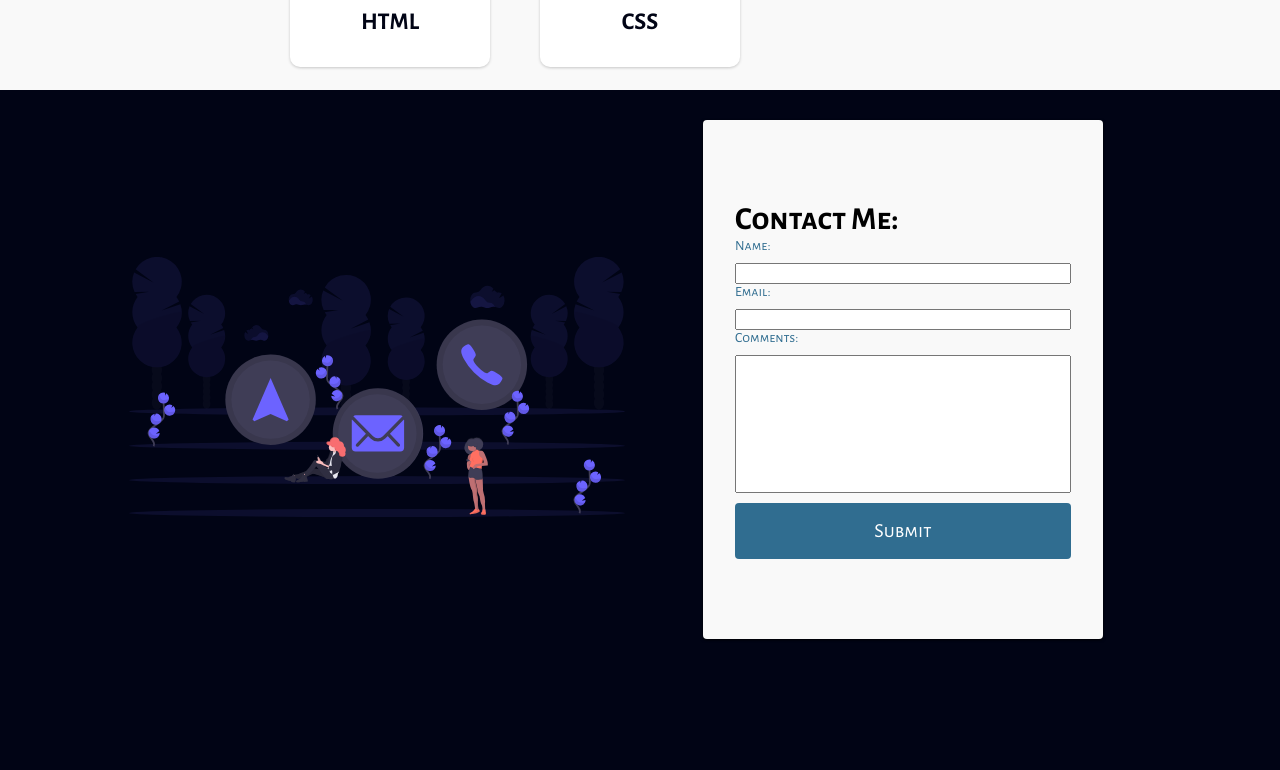
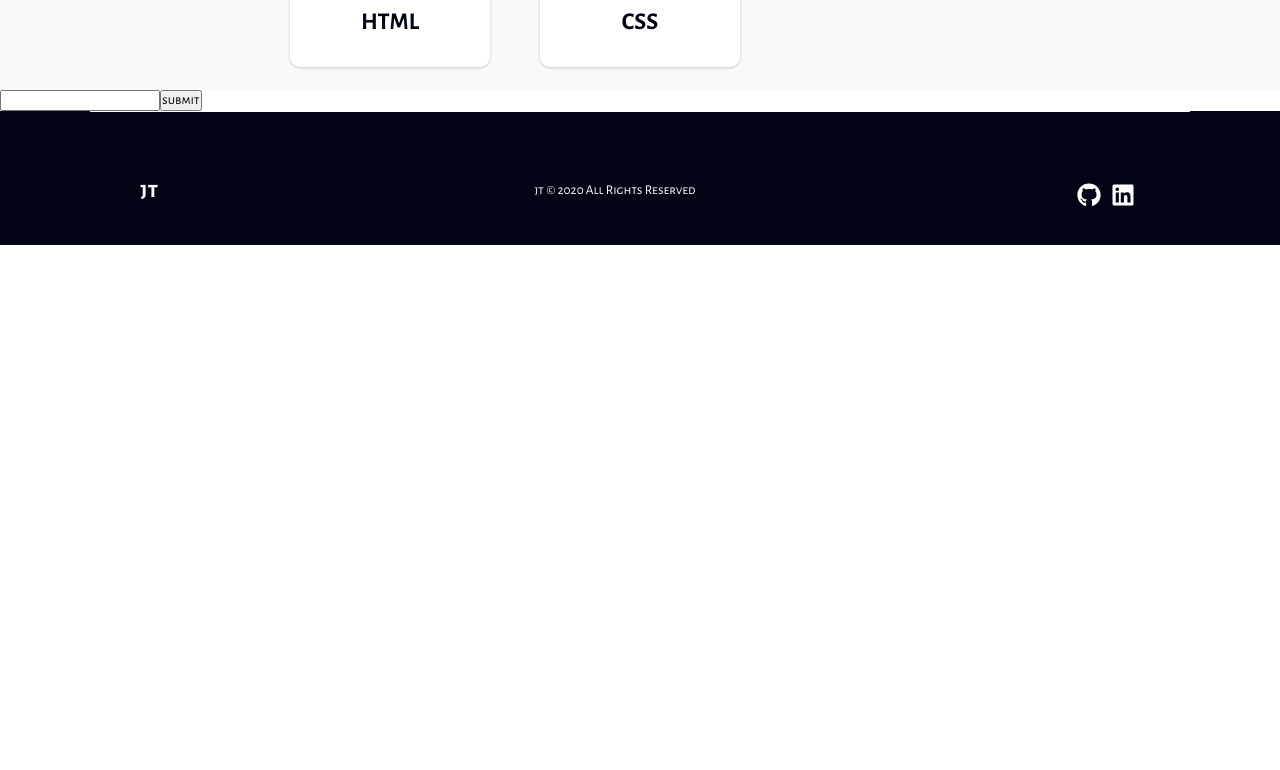
Before and after one commit to jtomassoni/portfolio-site, a React (Create React App) app: page / in a window 1280 px wide. Shown: the part 2810-3580 px from the top of the page. After the commit the page ends 3055 px from the top, so only its background shows below. Built offline with nearby package versions, Linux system fonts and the light colour scheme.

Commit message:
testing with dummy form

```diff
--- a/src/components/Contact/index.js
+++ b/src/components/Contact/index.js
@@ -22,47 +22,52 @@ const Contact = () => {
 	const [email, setEmail] = useState();
 
 	return (
-		<Container altBg={true} id='contact'>
-			<Wrapper>
-				<Row imgPosition={true}>
-					<ColumnOne>
-						<Form>
-							<h1>Contact Me:</h1>
-							<Label htmlFor='name'>Name:</Label>
-							<InputText
-								type='text'
-								name='name'
-								onChange={(event) => setName(event.target.value)}
-								value={name}
-							/>
-							<Label htmlFor='email'>Email:</Label>
-							<InputText
-								type='email'
-								name='email'
-								onChange={(event) => setEmail(event.target.value)}
-								value={email}
-							/>
-							<Label htmlFor='additionalDetails'>Comments:</Label>
-							<InputTextArea
-								type='text'
-								rows='8'
-								name='details'
-								id='details'
-								form='detailsform'
-								onChange={(event) => setContact(event.target.value)}
-								value={contact}
-							/>
-							<FormButton>Submit</FormButton>
-						</Form>
-					</ColumnOne>
-					<ColumnTwo>
-						<ImgContainer>
-							<Img src={contactpic} alt='contact' />
-						</ImgContainer>
-					</ColumnTwo>
-				</Row>
-			</Wrapper>
-		</Container>
+		<form name='example' method='POST' netlify>
+			<input name='something' type='text'></input>
+			<button>submit</button>
+		</form>
+
+		// <Container altBg={true} id='contact'>
+		// 	<Wrapper>
+		// 		<Row imgPosition={true}>
+		// 			<ColumnOne>
+		// 				<Form>
+		// 					<h1>Contact Me:</h1>
+		// 					<Label htmlFor='name'>Name:</Label>
+		// 					<InputText
+		// 						type='text'
+		// 						name='name'
+		// 						onChange={(event) => setName(event.target.value)}
+		// 						value={name}
+		// 					/>
+		// 					<Label htmlFor='email'>Email:</Label>
+		// 					<InputText
+		// 						type='email'
+		// 						name='email'
+		// 						onChange={(event) => setEmail(event.target.value)}
+		// 						value={email}
+		// 					/>
+		// 					<Label htmlFor='additionalDetails'>Comments:</Label>
+		// 					<InputTextArea
+		// 						type='text'
+		// 						rows='8'
+		// 						name='details'
+		// 						id='details'
+		// 						form='detailsform'
+		// 						onChange={(event) => setContact(event.target.value)}
+		// 						value={contact}
+		// 					/>
+		// 					<FormButton>Submit</FormButton>
+		// 				</Form>
+		// 			</ColumnOne>
+		// 			<ColumnTwo>
+		// 				<ImgContainer>
+		// 					<Img src={contactpic} alt='contact' />
+		// 				</ImgContainer>
+		// 			</ColumnTwo>
+		// 		</Row>
+		// 	</Wrapper>
+		// </Container>
 	);
 };
 
```
Also changed, not shown: 1 other file (tests, documents, lock files or other folders).
